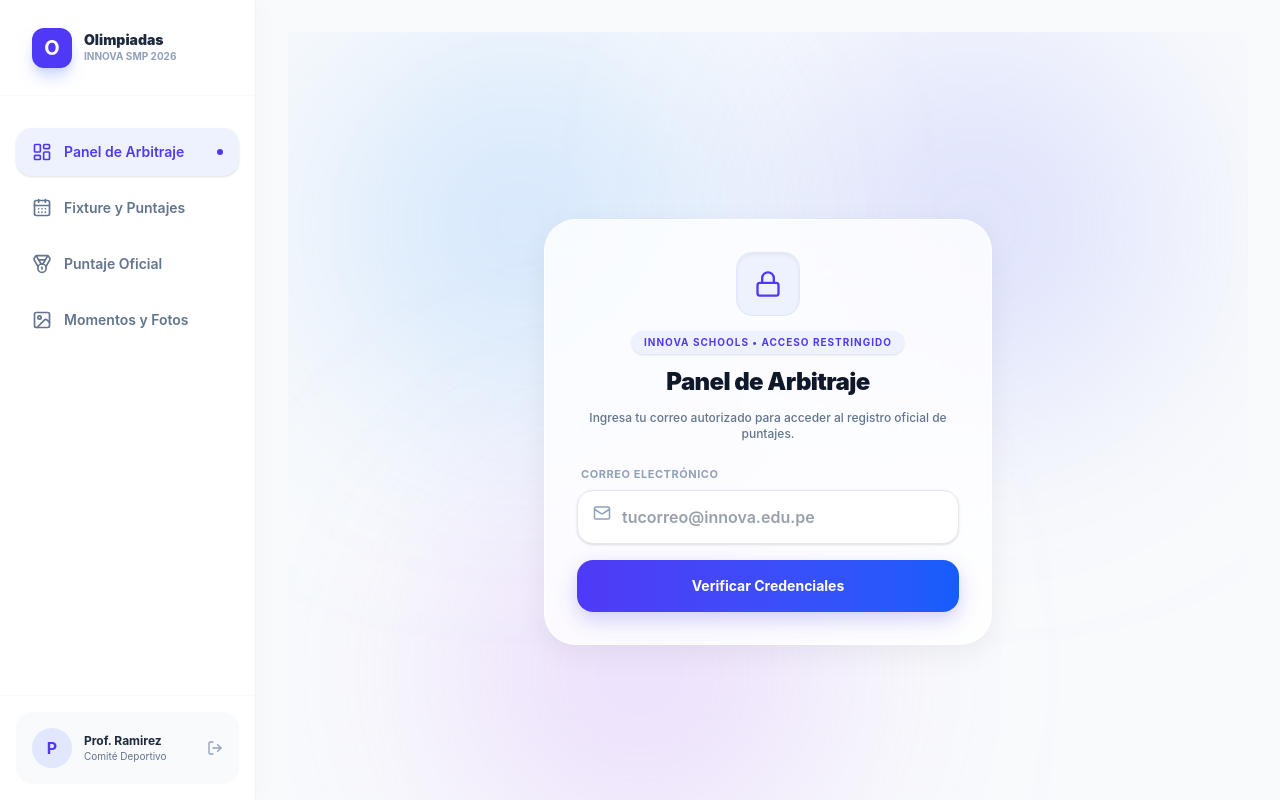
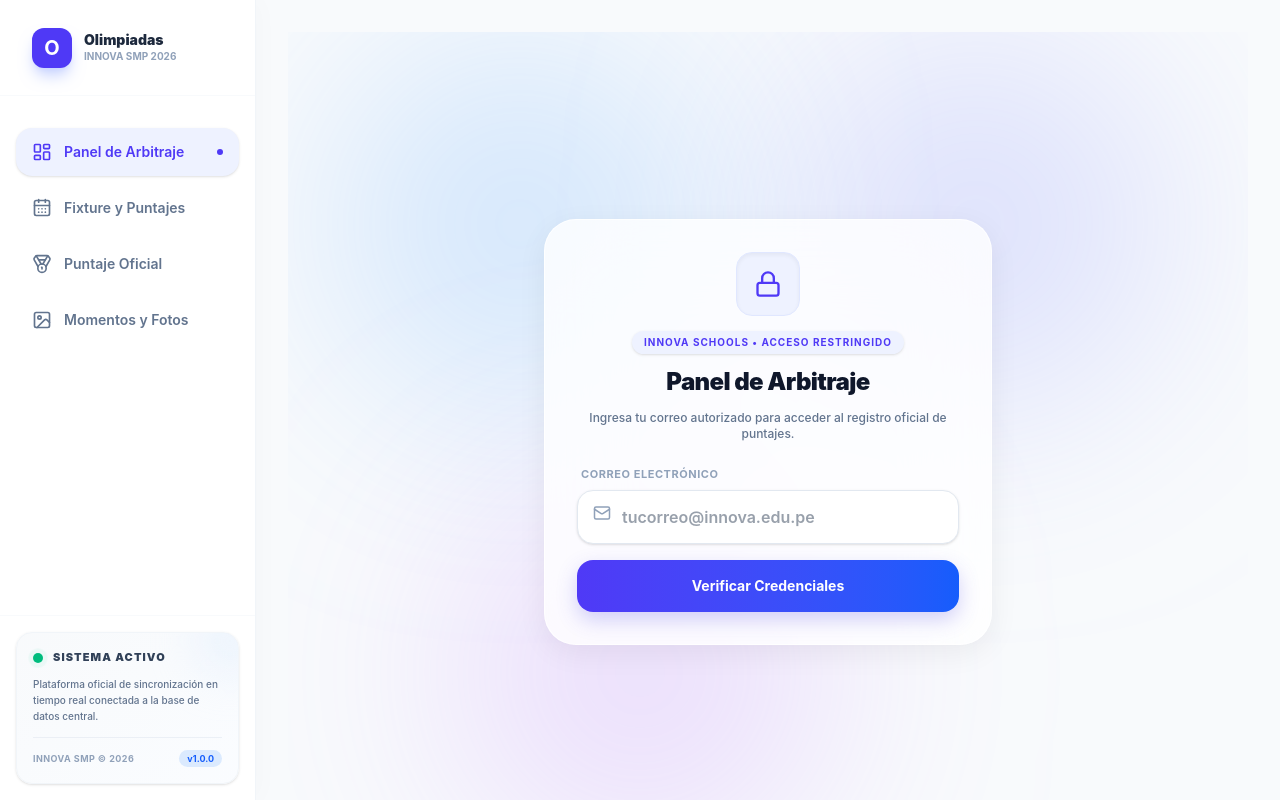
Before and after one commit to FabrizioT04/olimpiadas-innova-2026, a React (Vite) app: page / in a window 1280 px wide. Built offline with nearby package versions, Linux system fonts and the light colour scheme.

Commit message:
Actualizacion

```diff
--- a/src/layouts/MainLayout.tsx
+++ b/src/layouts/MainLayout.tsx
@@ -100,26 +100,41 @@ export default function MainLayout() {
           </button>
         </nav>
 
-        {/* Perfil de Usuario */}
+        {/* Widget de Estado de Plataforma (Reemplazo del Perfil de Usuario) */}
         <div className="p-4 border-t border-slate-50">
-          <div className="bg-slate-50 rounded-2xl p-4 flex items-center gap-3">
-            <div translate="no" className="w-10 h-10 rounded-full bg-indigo-100 flex items-center justify-center flex-shrink-0 text-indigo-600 font-bold">
-              P
+          <div className="bg-gradient-to-br from-slate-50 to-blue-50/30 rounded-2xl p-4 border border-slate-100 shadow-sm relative overflow-hidden group">
+            {/* Efecto decorativo */}
+            <div className="absolute top-0 right-0 w-16 h-16 bg-blue-100 rounded-full blur-xl opacity-50 -mr-6 -mt-6 group-hover:opacity-80 transition-opacity"></div>
+
+            <div className="flex items-center gap-2.5 mb-2.5 relative z-10">
+              <div className="relative flex h-2.5 w-2.5">
+                <span className="animate-ping absolute inline-flex h-full w-full rounded-full bg-emerald-400 opacity-75"></span>
+                <span className="relative inline-flex rounded-full h-2.5 w-2.5 bg-emerald-500"></span>
+              </div>
+              <span className="text-[11px] font-black text-slate-700 uppercase tracking-widest">
+                Sistema Activo
+              </span>
             </div>
-            <div className="min-w-0 flex-1">
-              <p className="text-xs font-bold text-slate-800 truncate">Prof. Ramirez</p>
-              <p className="text-[10px] text-slate-500 truncate">Comité Deportivo</p>
+
+            <p className="text-[10px] text-slate-500 font-medium leading-relaxed mb-3 relative z-10">
+              Plataforma oficial de sincronización en tiempo real conectada a la base de datos central.
+            </p>
+
+            <div className="flex items-center justify-between border-t border-slate-200/60 pt-3 relative z-10">
+              <span className="text-[9px] font-bold text-slate-400 uppercase tracking-wider">
+                Innova SMP © 2026
+              </span>
+              <span className="text-[9px] font-bold text-blue-600 bg-blue-100 px-2 py-0.5 rounded-full">
+                v1.0.0
+              </span>
             </div>
-            <button className="text-slate-400 hover:text-red-500 transition-colors flex-shrink-0">
-              <LogOut className="w-4 h-4" />
-            </button>
           </div>
         </div>
 
       </aside>
 
       {/* Área de Contenido Principal */}
-      <main className="flex-1 overflow-y-auto relative p-8">
+      <main className="flex-1 overflow-y-auto relative p-4 md:p-8">
         {renderContent()}
       </main>
     </div>
```
Also changed, not shown: 1 other file (tests, documents, lock files or other folders).
